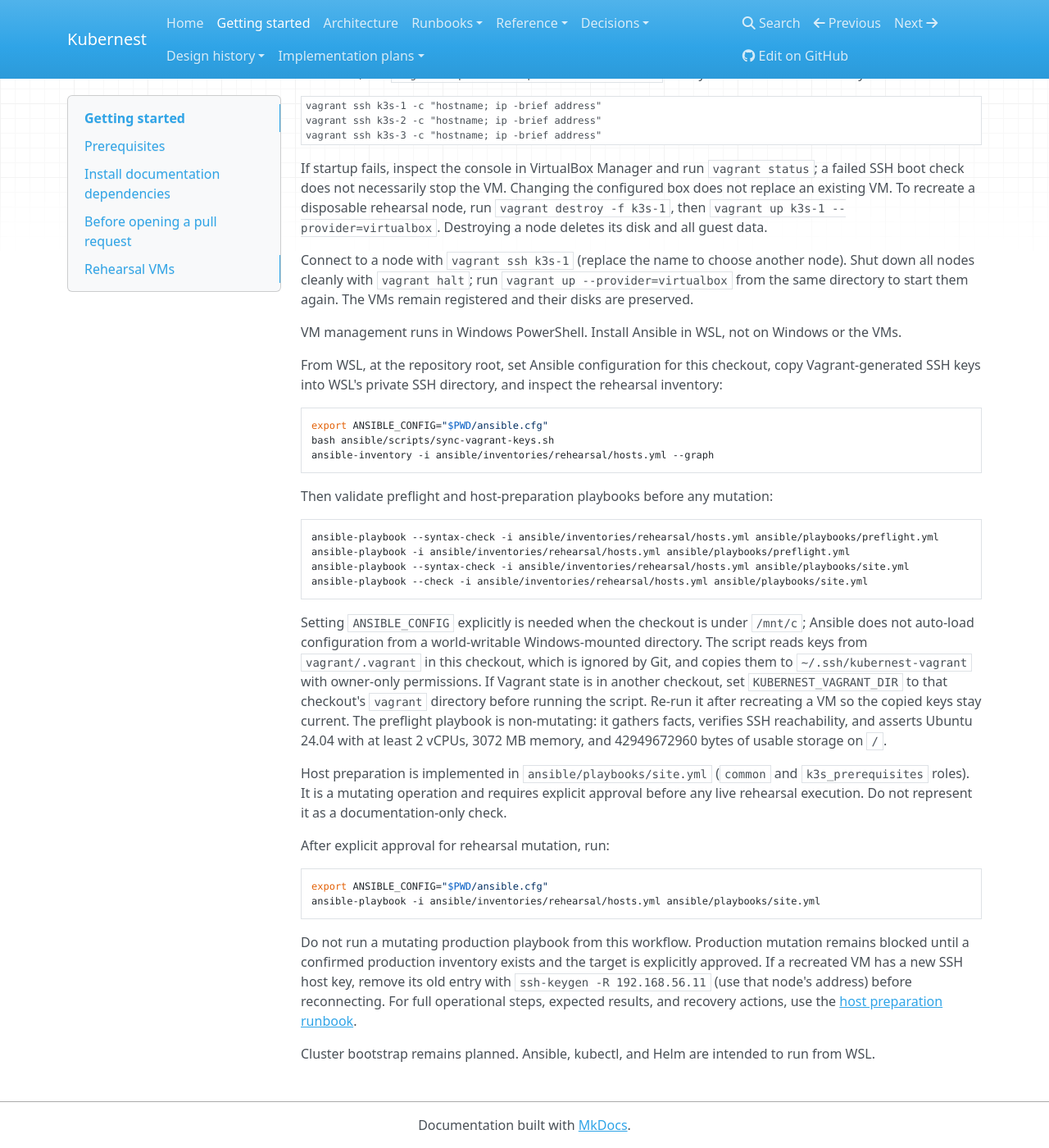
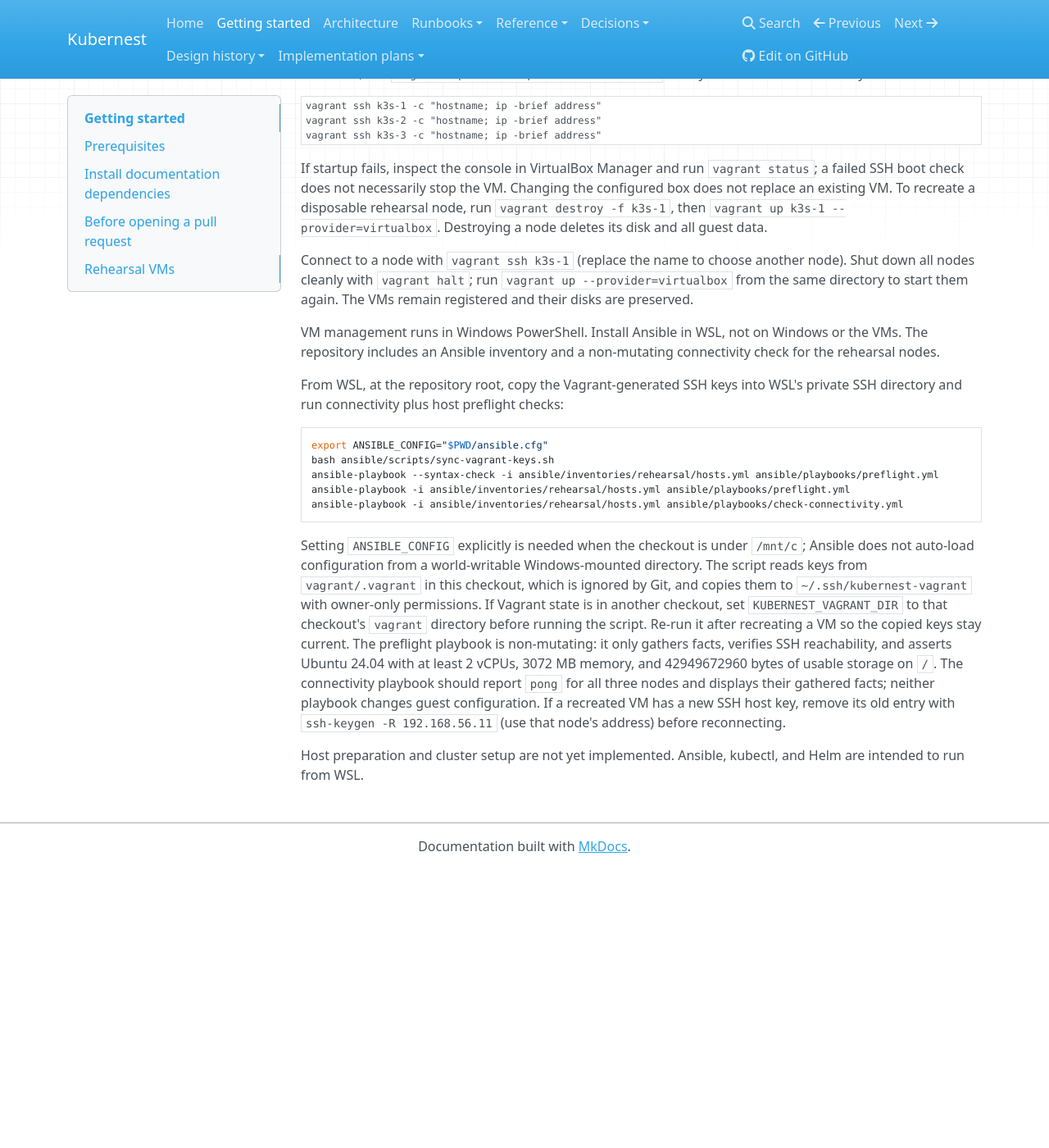
Before and after one commit to njmccorkle/kubernest, an MkDocs documentation site: the page built from docs/getting-started/index.md, in a window 1280 px wide and 1400 px high, scrolled down 1151 px. Shown: the whole window at 82% size. Built offline with MkDocs 1.6.1, drawn with Linux system fonts in a browser that asks for light colours; nearby versions of some CDN libraries; after the commit the page ends 2211 px from its top, so only the background shows below that.

Commit message:
Revert "docs(ansible): document host preparation runbook"
This reverts commit f9e29a9a32f044db30a618744da8b032d090572d.

````diff
--- a/docs/getting-started/index.md
+++ b/docs/getting-started/index.md
@@ -86,25 +86,18 @@ node). Shut down all nodes cleanly with
 to start them again. The VMs remain registered and their disks are preserved.
 
 VM management runs in Windows PowerShell. Install Ansible in WSL, not on
-Windows or the VMs.
+Windows or the VMs. The repository includes an Ansible inventory and a
+non-mutating connectivity check for the rehearsal nodes.
 
-From WSL, at the repository root, set Ansible configuration for this checkout,
-copy Vagrant-generated SSH keys into WSL's private SSH directory, and inspect
-the rehearsal inventory:
+From WSL, at the repository root, copy the Vagrant-generated SSH keys into
+WSL's private SSH directory and run connectivity plus host preflight checks:
 
 ```bash
 export ANSIBLE_CONFIG="$PWD/ansible.cfg"
 bash ansible/scripts/sync-vagrant-keys.sh
-ansible-inventory -i ansible/inventories/rehearsal/hosts.yml --graph
-```
-
-Then validate preflight and host-preparation playbooks before any mutation:
-
-```bash
 ansible-playbook --syntax-check -i ansible/inventories/rehearsal/hosts.yml ansible/playbooks/preflight.yml
 ansible-playbook -i ansible/inventories/rehearsal/hosts.yml ansible/playbooks/preflight.yml
-ansible-playbook --syntax-check -i ansible/inventories/rehearsal/hosts.yml ansible/playbooks/site.yml
-ansible-playbook --check -i ansible/inventories/rehearsal/hosts.yml ansible/playbooks/site.yml
+ansible-playbook -i ansible/inventories/rehearsal/hosts.yml ansible/playbooks/check-connectivity.yml
 ```
 
 Setting `ANSIBLE_CONFIG` explicitly is needed when the checkout is under
@@ -115,29 +108,13 @@ ignored by Git, and copies them to `~/.ssh/kubernest-vagrant` with owner-only
 permissions. If Vagrant state is in another checkout, set
 `KUBERNEST_VAGRANT_DIR` to that checkout's `vagrant` directory before running
 the script. Re-run it after recreating a VM so the copied keys stay current.
-The preflight playbook is non-mutating: it gathers facts, verifies SSH
+The preflight playbook is non-mutating: it only gathers facts, verifies SSH
 reachability, and asserts Ubuntu 24.04 with at least 2 vCPUs, 3072 MB memory,
-and 42949672960 bytes of usable storage on `/`.
-
-Host preparation is implemented in `ansible/playbooks/site.yml` (`common` and
-`k3s_prerequisites` roles). It is a mutating operation and requires explicit
-approval before any live rehearsal execution. Do not represent it as a
-documentation-only check.
-
-After explicit approval for rehearsal mutation, run:
-
-```bash
-export ANSIBLE_CONFIG="$PWD/ansible.cfg"
-ansible-playbook -i ansible/inventories/rehearsal/hosts.yml ansible/playbooks/site.yml
-```
-
-Do not run a mutating production playbook from this workflow. Production
-mutation remains blocked until a confirmed production inventory exists and the
-target is explicitly approved.
+and 42949672960 bytes of usable storage on `/`. The connectivity playbook
+should report `pong` for all three nodes and displays their gathered facts;
+neither playbook changes guest configuration.
 If a recreated VM has a new SSH host key, remove its old entry with
 `ssh-keygen -R 192.168.56.11` (use that node's address) before reconnecting.
-For full operational steps, expected results, and recovery actions, use the
-[host preparation runbook](../runbooks/host-preparation.md).
 
-Cluster bootstrap remains planned. Ansible, kubectl, and Helm are intended to
-run from WSL.
+Host preparation and cluster setup are not yet implemented. Ansible, kubectl,
+and Helm are intended to run from WSL.
--- a/mkdocs.yml
+++ b/mkdocs.yml
@@ -27,7 +27,6 @@ nav:
   - Architecture: architecture/index.md
   - Runbooks:
       - Documentation site: runbooks/documentation-site.md
-      - Host preparation: runbooks/host-preparation.md
   - Reference:
       - Documentation conventions: reference/documentation.md
   - Decisions:
@@ -40,4 +39,3 @@ nav:
       - VirtualBox VM setup: superpowers/plans/2026-11-26-virtualbox-vm-setup.md
       - Kubernest end-to-end rollout: superpowers/plans/2026-11-26-kubernest-implementation.md
       - Shared Ansible inventory: superpowers/plans/2026-11-27-ansible-rehearsal-inventory.md
-      - Shared Ansible host preparation: superpowers/plans/2026-11-27-ansible-host-preparation.md
````
Also changed, not shown: .superpowers/sdd/2026-11-27-ansible-host-preparation/task-4-report.md (deleted, +0 -61 lines), docs/architecture/index.md (+5 -14 lines), docs/runbooks/host-preparation.md (deleted, +0 -117 lines).
